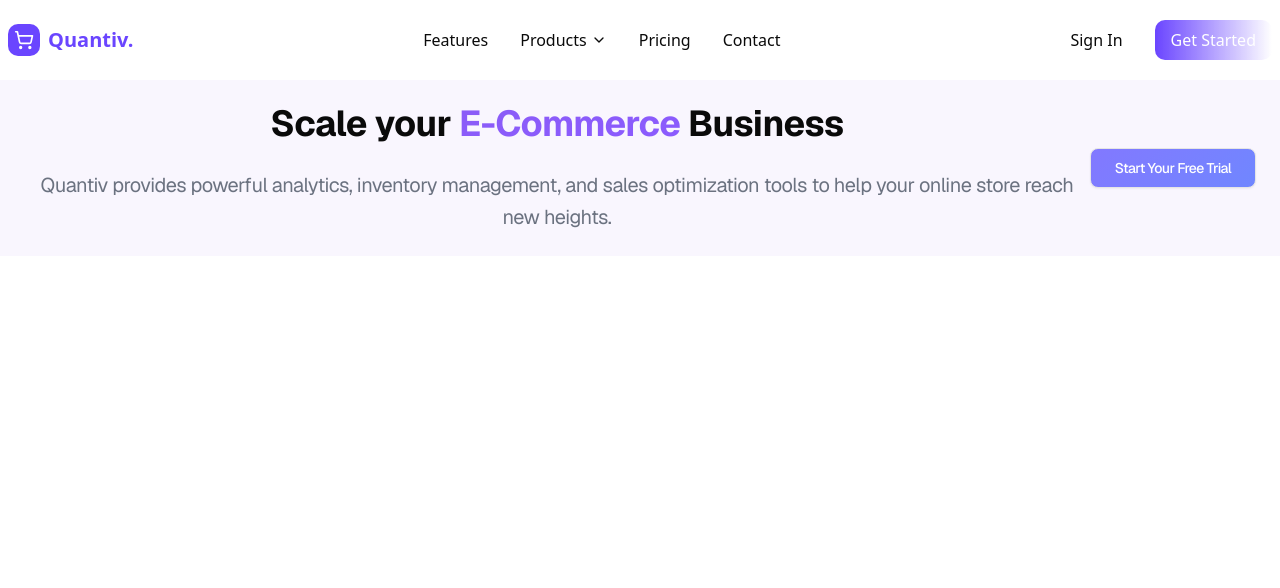
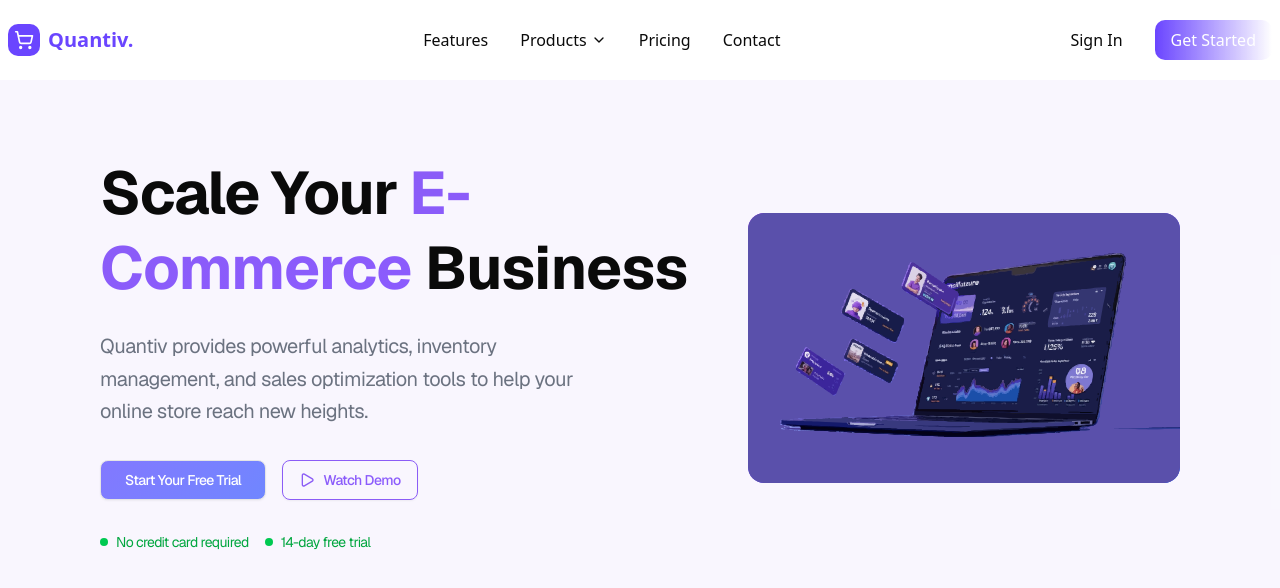
Before and after one commit to Kelechis19/Quantiv, a Next.js app in the folder quantiv_commerce/: page / in a window 1280 px wide. Shown: the top 588 px of the page. Built offline with nearby package versions, Linux system fonts and the light colour scheme.

Commit message:
More progress

```diff
--- a/quantiv_commerce/package.json
+++ b/quantiv_commerce/package.json
@@ -30,5 +30,5 @@
     "tailwindcss": "^4",
     "tw-animate-css": "^1.3.5"
   },
-  "packageManager": "pnpm@10.11.0+sha1.4048eeefd564ff1ab248fac3e2854d38245fe2f1"
+  "packageManager": "pnpm@10.14.0+sha512.ad27a79641b49c3e481a16a805baa71817a04bbe06a38d17e60e2eaee83f6a146c6a688125f5792e48dd5ba30e7da52a5cda4c3992b9ccf333f9ce223af84748"
 }
--- a/quantiv_commerce/src/app/page.js
+++ b/quantiv_commerce/src/app/page.js
@@ -1,28 +1,66 @@
 import Image from "next/image";
 import { Button } from "@/components/ui/button";
+import { Play } from "lucide-react";
 
 export default function Home() {
 	return (
 		<main className='font-[family-name:var(--font-geist-sans)] bg-[#8658e60D] transition-all'>
-			<div className='px-6 py-6'>
-				<div className='flex flex-col md:flex-row text-2xl items-center  tracking-tight  '>
-					<div className='left-side px-4 text-center'>
-						<div className='text-4xl items-center flex-row mb-6 font-bold'>
-							<span className=' items-center  tracking-tightb'>
-								Scale your{" "}
-							</span>
-							<span className=' bg-gradient-to-br from-[#8B5CF6] to-[#8B5BFF] bg-clip-text text-transparent '>
+			<div className='px-6 py-6 lg:px-25 lg:pt-10 overflow-hidden'>
+				<div className='flex flex-col lg:flex-row text-2xl tracking-tight'>
+					{/* Left side - Text content (60% on large screens) */}
+					<div className='left-side  w-full lg:w-3/5 px-4 lg:px-0 text-center lg:text-left mb-6 xl:pt-9 '>
+						<div className='w-full text-4xl lg:text-5xl  xl:text-6xl items-center flex-row mb-6 font-bold leading-tight'>
+							<span className='items-center tracking-tight'>Scale Your </span>
+							<span className='bg-gradient-to-br from-[#8B5CF6] to-[#8B5BFF] bg-clip-text text-transparent'>
 								E-Commerce{" "}
 							</span>
 							<span>Business</span>
 						</div>
-						<span className='text-xl leading-tight tracking-tight text-[#6B7280]'>
+						<p className='text-lg lg:text-xl leading-relaxed tracking-tight text-[#6B7280] mb-8 max-w-lg mx-auto lg:mx-0'>
 							Quantiv provides powerful analytics, inventory management, and
 							sales optimization tools to help your online store reach new
 							heights.
-						</span>
+						</p>
+						<div className='w-full flex flex-col sm:flex-row gap-4 justify-center lg:justify-start items-center'>
+							<Button
+								variant='outline'
+								size='lg'
+								className='bg-[image:var(--quantiv-purple)] hover:opacity-90 hover:bg-green-50/50 text-white hover:text-white w-full sm:w-auto'>
+								Start Your Free Trial
+							</Button>
+							<Button
+								className='bg-gradient-to-br from-[#8B5CF6] to-[#8B5BFF] bg-clip-text text-transparent border border-[#8B5CF6] w-full sm:w-auto'
+								variant='outline'
+								size='lg'>
+								<Play size={24} color='#8B5CF6' />
+								Watch Demo
+							</Button>
+						</div>
+						{/* Feature highlights */}
+						<div className='flex flex-col sm:flex-row gap-4 mt-8 text-sm text-green-600 justify-center lg:justify-start'>
+							<div className='flex items-center gap-2'>
+								<div className='w-2 h-2 bg-green-500 rounded-full'></div>
+								<span>No credit card required</span>
+							</div>
+							<div className='flex items-center gap-2'>
+								<div className='w-2 h-2 bg-green-500 rounded-full'></div>
+								<span>14-day free trial</span>
+							</div>
+						</div>
 					</div>
-					<Button variant="outline" size="lg" className=" bg-[image:var(--quantiv-purple)] hover:opacity-90 hover:bg-green-50/50 text-white hover:text-white">Start Your Free Trial</Button>
+
+					{/* Right side - Image (40% on large screens) */}
+					<div className='w-full lg:w-2/5 items-center flex'>
+						<div className='relative w-full aspect-[4/3] lg:aspect-[16/10] rounded-2xl overflow-hidden bg-gradient-to-br from-purple-500 to-blue-600  items-center'>
+							<Image
+								src='/hero_image.svg'
+								fill
+								alt='Quantiv analytics dashboard preview showing various charts and metrics'
+								className='object-cover rounded-xl'
+								priority
+							/>
+						</div>
+					</div>
 				</div>
 			</div>
 		</main>
```
Also changed, not shown: quantiv_commerce/public/hero_image.svg (added).
